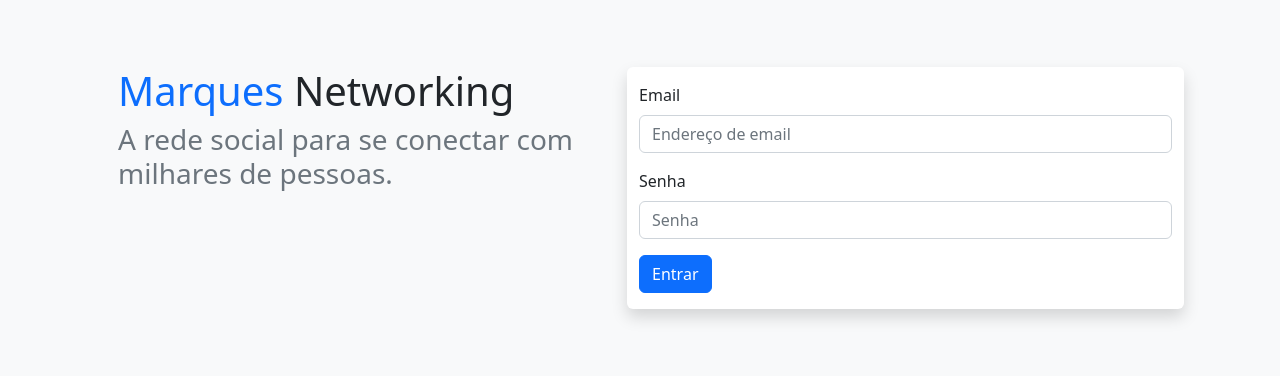
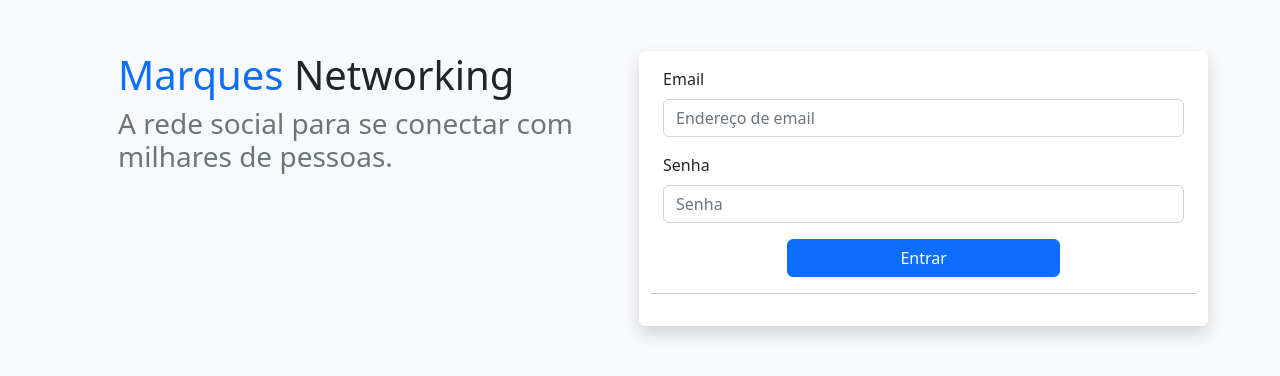
Before and after one commit to JoaoVMarques/social-network, a React (Create React App) app: page / in a window 1280 px wide. Shown: the part 212-588 px from the top of the page. Built offline with nearby package versions, Linux system fonts and the light colour scheme.

Commit message:
Criando rotas

```diff
--- a/package.json
+++ b/package.json
@@ -10,6 +10,7 @@
     "react": "^18.2.0",
     "react-bootstrap": "^2.5.0",
     "react-dom": "^18.2.0",
+    "react-router-dom": "^6.3.0",
     "react-scripts": "5.0.1",
     "web-vitals": "^2.1.4"
   },
--- /dev/null
+++ b/src/App.jsx
@@ -0,0 +1,10 @@
+import Routes from './routes/Routes';
+import './styles/styles.css'
+
+function App() {
+  return (
+    <Routes />
+  );
+}
+
+export default App;
--- a/src/components/FormLogin.jsx
+++ b/src/components/FormLogin.jsx
@@ -1,21 +1,30 @@
+import { Container, Row } from 'react-bootstrap';
 import Button from 'react-bootstrap/Button';
 import Form from "react-bootstrap/Form";
 
 function FormLogin() {
   return (
-    <Form>
+    <Form className="">
+      <Container>
+        <Row>
           <Form.Group className="mb-3" controlId="formBasicEmail">
             <Form.Label>Email</Form.Label>
             <Form.Control type="email" placeholder="Endereço de email" />
           </Form.Group>
-
+        </Row>
+        <Row>
           <Form.Group className="mb-3" controlId="formBasicPassword">
             <Form.Label>Senha</Form.Label>
             <Form.Control type="password" placeholder="Senha" />
           </Form.Group>
-      <Button variant="primary" type="submit">
+        </Row>
+        <Row className="d-flex justify-content-center">
+          <Button className="w-50" variant="primary" type="submit">
             Entrar
           </Button>
+        </Row>
+      </Container>
+      <hr></hr>
     </Form>
   )
 }
--- a/src/index.js
+++ b/src/index.js
@@ -2,14 +2,17 @@ import React from 'react';
 import ReactDOM from 'react-dom/client';
 import reportWebVitals from './reportWebVitals';
 import './index.css';
-import App from './pages/App';
+import App from './App';
 import 'bootstrap/dist/css/bootstrap.min.css';
+import { BrowserRouter } from 'react-router-dom';
 
 const root = ReactDOM.createRoot(document.getElementById('root'));
 root.render(
-  <React.StrictMode>
-    <App />
-  </React.StrictMode>
+  <BrowserRouter>
+    <React.StrictMode>
+      <App />
+    </React.StrictMode>
+  </BrowserRouter>
 );
 
 reportWebVitals();
--- /dev/null
+++ b/src/pages/Home.jsx
@@ -0,0 +1,9 @@
+function Home() {
+  return(
+    <h1>
+      Home
+    </h1>
+  )
+}
+
+export default Home;
--- /dev/null
+++ b/src/routes/Routes.jsx
@@ -0,0 +1,14 @@
+import { Route, Routes } from 'react-router-dom';
+import Home from '../pages/Home';
+import Login from '../pages/Login';
+
+function RoutesComponent() {
+  return(
+    <Routes>
+      <Route path="/" element={ <Login /> } />
+      <Route path="/home" element={ <Home /> } />
+    </Routes>
+  )
+}
+
+export default RoutesComponent;
```
Also changed, not shown: src/pages/Login.jsx (renamed from src/pages/App.js, +4 -5 lines), 1 other file (tests, documents, lock files or other folders). Lines whose indentation alone changed are shown as unchanged.
